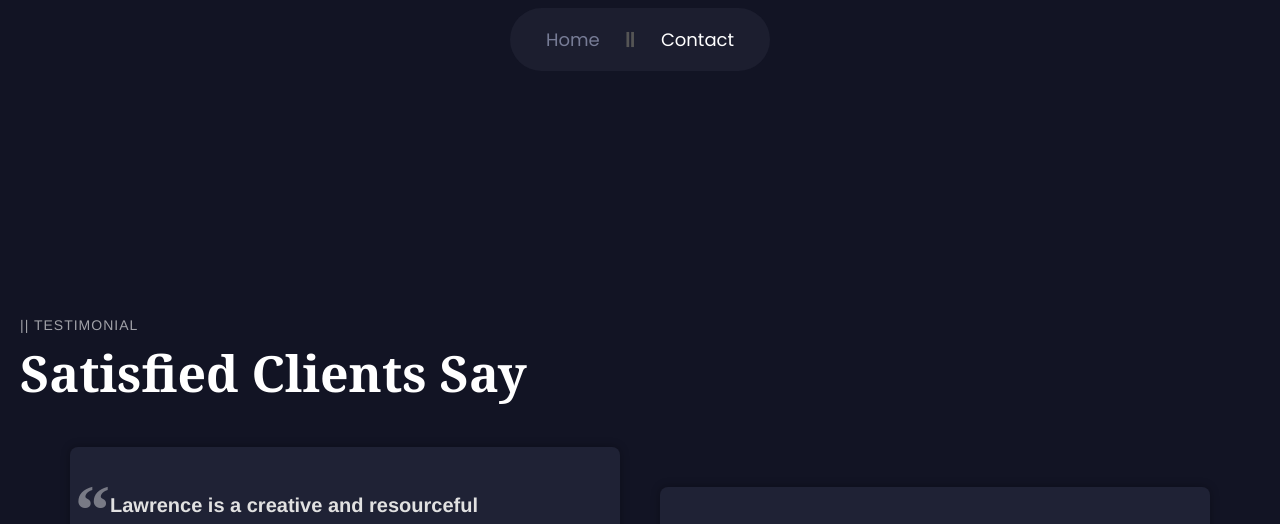
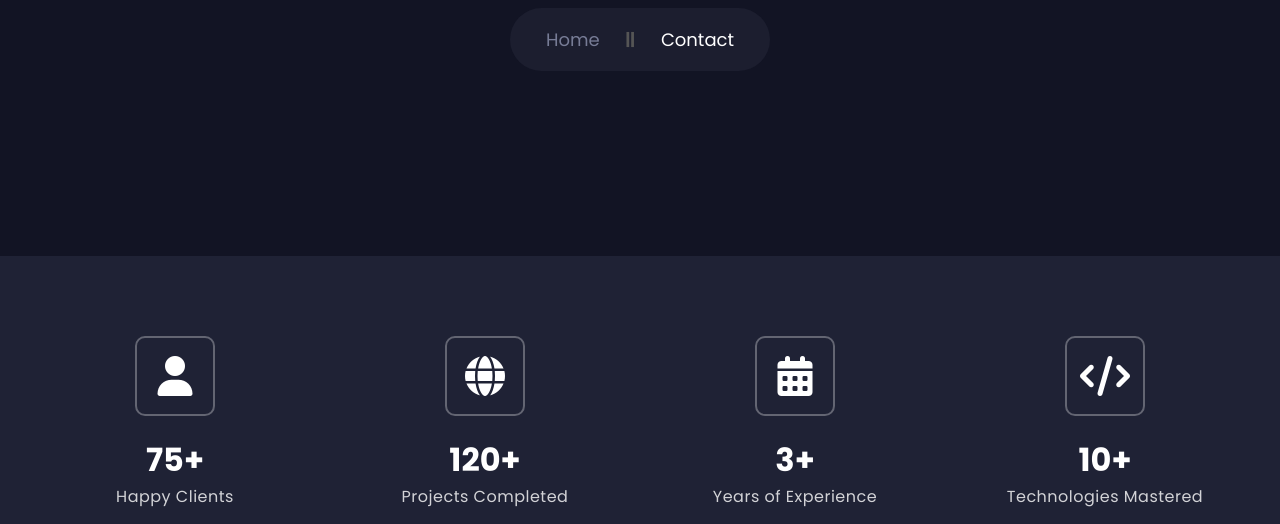
Before and after one commit to Lawrence201/My-portfolio, a plain HTML site: page docs/About Us/about.html in a window 1280 px wide. Shown: the part 384-908 px from the top of the page. Drawn offline with Linux system fonts and the light colour scheme.

Commit message:
Updated portfolio with latest changes

```diff
--- a/docs/About Us/about.html
+++ b/docs/About Us/about.html
@@ -201,6 +201,88 @@
 
 
 
+
+  <!-- === Stats Section Start === -->
+  <section class="stats-section">
+    <!-- Happy Clients -->
+    <div class="stat-box">
+      <div class="stat-icon-wrapper">
+        <i class="fas fa-user stat-icon"></i>
+      </div>
+      <span class="stat-number count" data-count="75">0</span><span>+</span>
+      <div class="stat-label">Happy Clients</div>
+    </div>
+
+    <!-- Project Complete -->
+    <div class="stat-box">
+      <div class="stat-icon-wrapper">
+        <i class="fas fa-globe stat-icon"></i>
+      </div>
+      <span class="stat-number count" data-count="120">0</span><span>+</span>
+      <div class="stat-label">Projects Completed</div>
+    </div>
+
+    <!-- Years of Experience -->
+    <div class="stat-box">
+      <div class="stat-icon-wrapper">
+        <i class="fas fa-calendar-alt stat-icon"></i>
+      </div>
+      <span class="stat-number count" data-count="3">0</span><span>+</span>
+      <div class="stat-label">Years of Experience</div>
+    </div>
+
+    <div class="stat-box">
+      <div class="stat-icon-wrapper">
+        <i class="fas fa-code stat-icon"></i>
+      </div>
+      <span class="stat-number count" data-count="10">0</span><span>+</span>
+      <div class="stat-label">Technologies Mastered</div>
+    </div>
+
+    <script>
+
+// Grab all elements with class 'count' the counting section
+const counters = document.querySelectorAll('.count');
+
+  // Intersection Observer to trigger counting when in view
+  const options = {
+    root: null,       // viewport
+    rootMargin: '0px',
+    threshold: 0.2    // trigger when 20% of the element is visible
+  };
+
+  const callback = (entries, observer) => {
+    entries.forEach(entry => {
+      if (entry.isIntersecting) {
+        // Start counting
+        const counter = entry.target;
+        const updateCount = () => {
+          const target = +counter.getAttribute('data-count');
+          const current = +counter.innerText;
+          // You can adjust speed by changing the divisor below
+          const increment = Math.ceil(target / 100);
+
+          if (current < target) {
+            counter.innerText = current + increment;
+            setTimeout(updateCount, 30); // 30ms for smoother animation
+          } else {
+            counter.innerText = target; // final value
+          }
+        };
+
+        updateCount();
+        // Once counted, unobserve so it doesn't trigger again
+        observer.unobserve(counter);
+      }
+    });
+  };
+
+  const observer = new IntersectionObserver(callback, options);
+  counters.forEach(counter => observer.observe(counter));
+
+
+    </script>
+</section>
 
 
 
```
